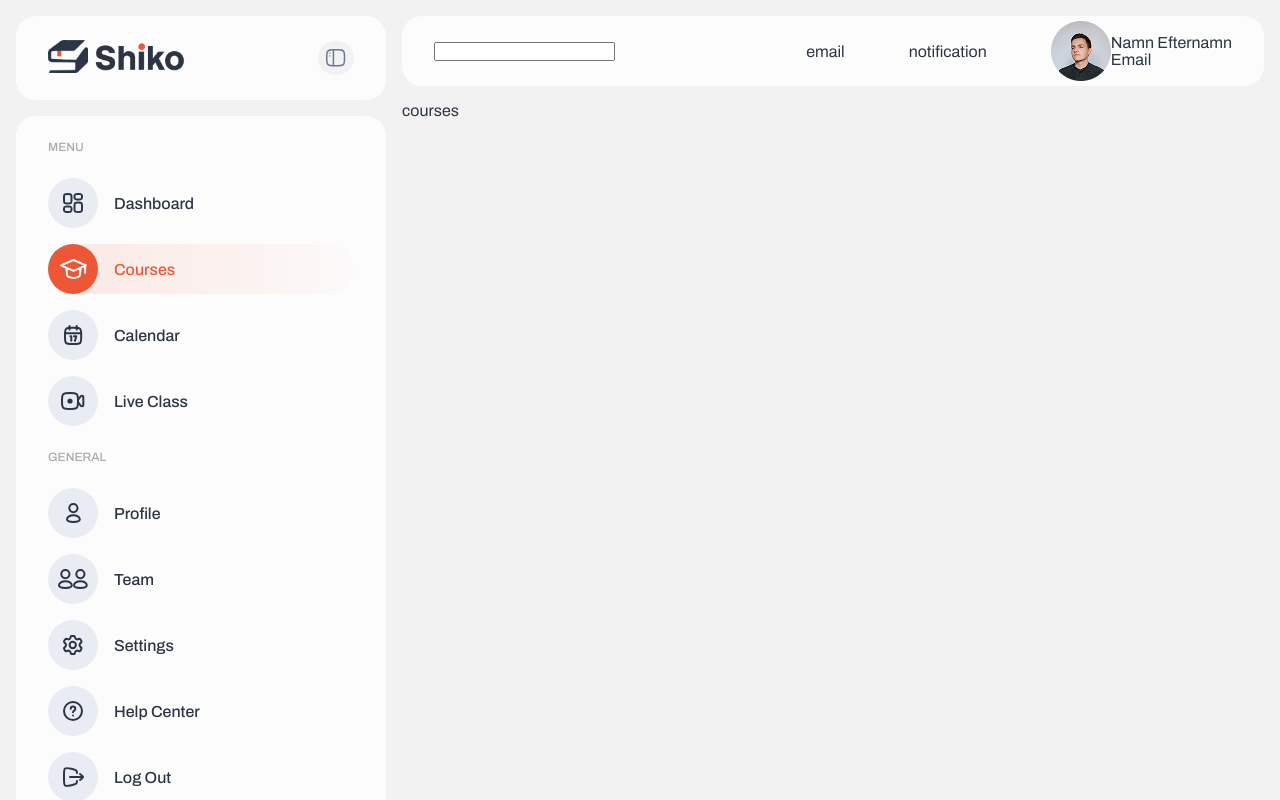
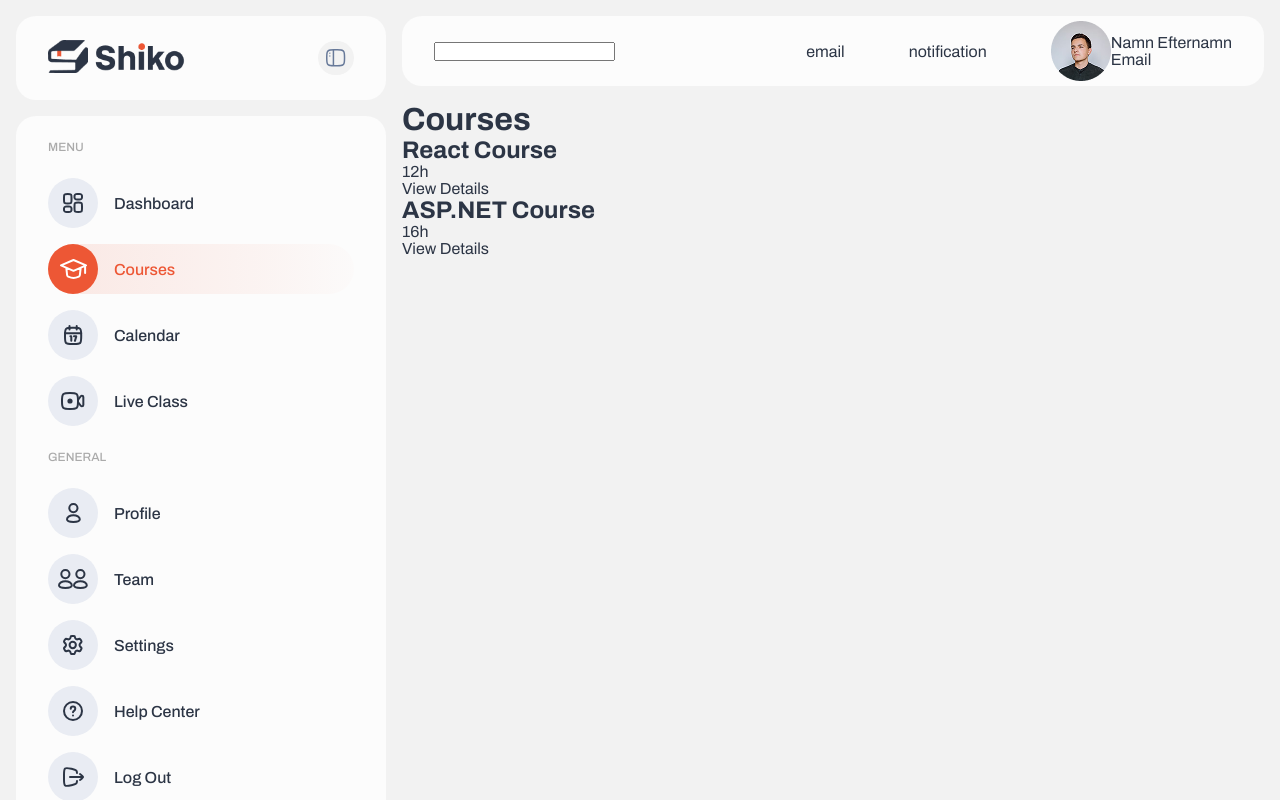
Before and after one commit to lms-cms25/frontend, a Next.js app: page /courses in a window 1280 px wide. Shown: the top 800 px of the page. Built offline with nearby package versions, Linux system fonts and the light colour scheme.

Commit message:
feat: courses list page with mock data and navigation

```diff
--- a/src/app/(app)/courses/page.tsx
+++ b/src/app/(app)/courses/page.tsx
@@ -1,10 +1,25 @@
-import React from 'react'
+import Link from "next/link";
 
-const page = () => {
+export default function CoursesPage() {
+  const courses = [
+    { id: "1", title: "React Course", duration: "12h" },
+    { id: "2", title: "ASP.NET Course", duration: "16h" },
+  ];
+
   return (
-    <div>courses</div>
+    <div>
+      <h1>Courses</h1>
 
-  )
+      {courses.map((course) => (
+        <div key={course.id}>
+          <h2>{course.title}</h2>
+          <p>{course.duration}</p>
+
+          <Link href={`/courses/${course.id}`}>
+            View Details
+          </Link>
+        </div>
+      ))}
+    </div>
+  );
 }
-
-export default page
```
Also changed, not shown: src/app/(app)/courses/[id]/page.tsx (added).
